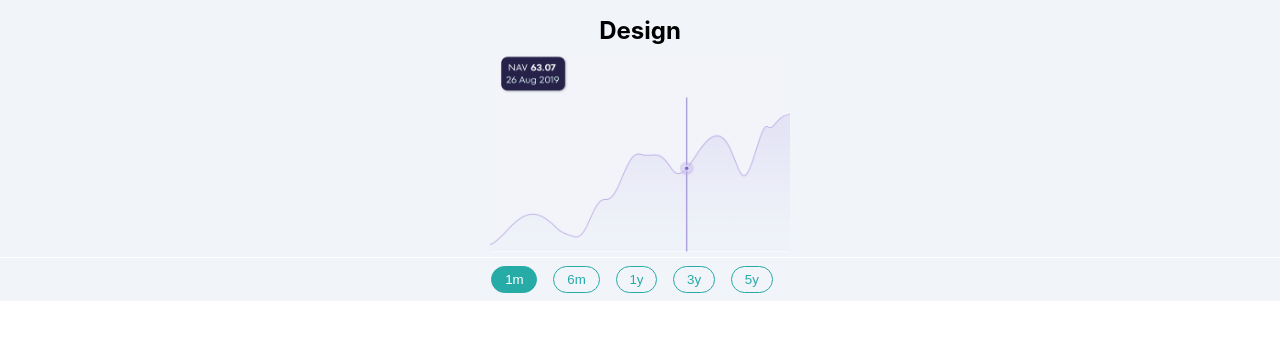
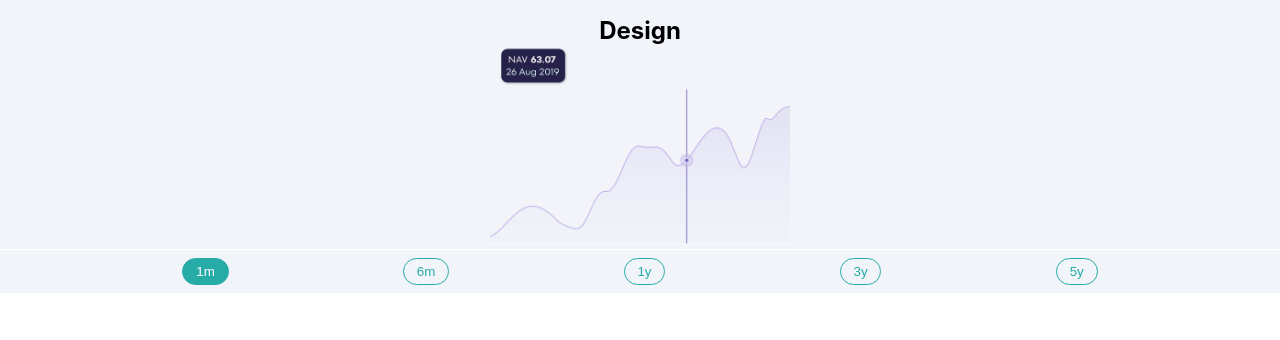
Before and after one commit to syed-minhaj-hussain/Graphs-POC, a React (Create React App) app: page / in a window 1280 px wide. Shown: the top 340 px of the page. Built offline with nearby package versions, Linux system fonts and the light colour scheme; what @visx/tooltip would draw is missing.

Commit message:
Updated Styling & removed some HTML

```diff
--- a/src/App.tsx
+++ b/src/App.tsx
@@ -12,7 +12,6 @@ function App() {
 
   return (
     <div className="App">
-      {/* <h1 style={{ textAlign: "center", margin: "16px 0" }}>Charts POC</h1> */}
       <div
         style={{
           display: "flex",
@@ -47,11 +46,12 @@ function App() {
       <div
         style={{
           display: "flex",
-          justifyContent: "center",
+          justifyContent: "space-evenly",
           width: "100vw",
           marginTop: "1px",
           backgroundColor: "#F1F4F9",
           padding: "0.5rem",
+          alignItems: "center",
         }}
       >
         <button
@@ -60,7 +60,7 @@ function App() {
             border: `0.1rem solid #27ABA7`,
             color: selected === "1m" ? "#FFFFFF" : "#27ABA7",
             backgroundColor: selected === "1m" ? "#27ABA7" : "#F1F4F9",
-            marginRight: "1rem",
+            // marginRight: "1rem",
           }}
           onClick={() => {
             setSelected("1m");
@@ -75,7 +75,7 @@ function App() {
             border: `0.1rem solid #27ABA7`,
             color: selected === "6m" ? "#FFFFFF" : "#27ABA7",
             backgroundColor: selected === "6m" ? "#27ABA7" : "#F1F4F9",
-            marginRight: "1rem",
+            // marginRight: "1rem",
           }}
           onClick={() => {
             setSelected("6m");
@@ -90,7 +90,7 @@ function App() {
             border: `0.1rem solid #27ABA7`,
             color: selected === "1y" ? "#FFFFFF" : "#27ABA7",
             backgroundColor: selected === "1y" ? "#27ABA7" : "#F1F4F9",
-            marginRight: "1rem",
+            // marginRight: "1rem",
           }}
           onClick={() => {
             setSelected("1y");
@@ -105,7 +105,7 @@ function App() {
             border: `0.1rem solid #27ABA7`,
             color: selected === "3y" ? "#FFFFFF" : "#27ABA7",
             backgroundColor: selected === "3y" ? "#27ABA7" : "#F1F4F9",
-            marginRight: "1rem",
+            // marginRight: "1rem",
           }}
           onClick={() => {
             setSelected("3y");
@@ -120,7 +120,7 @@ function App() {
             border: `0.1rem solid #27ABA7`,
             color: selected === "5y" ? "#FFFFFF" : "#27ABA7",
             backgroundColor: selected === "5y" ? "#27ABA7" : "#F1F4F9",
-            marginRight: "1rem",
+            // marginRight: "1rem",
           }}
           onClick={() => {
             setSelected("5y");
--- a/src/index.css
+++ b/src/index.css
@@ -5,15 +5,15 @@
 }
 body {
   margin: 0;
-	font-family: -apple-system, BlinkMacSystemFont, 'Segoe UI', 'Roboto', 'Oxygen',
-		'Ubuntu', 'Cantarell', 'Fira Sans', 'Droid Sans', 'Helvetica Neue',
+  font-family: -apple-system, BlinkMacSystemFont, "Segoe UI", "Roboto", "Oxygen",
+    "Ubuntu", "Cantarell", "Fira Sans", "Droid Sans", "Helvetica Neue",
     sans-serif;
   -webkit-font-smoothing: antialiased;
   -moz-osx-font-smoothing: grayscale;
 }
 
 code {
-	font-family: source-code-pro, Menlo, Monaco, Consolas, 'Courier New',
+  font-family: source-code-pro, Menlo, Monaco, Consolas, "Courier New",
     monospace;
 }
 
@@ -21,7 +21,3 @@ code {
   padding: 0.3rem 0.8rem;
   border-radius: 1rem;
 }
-
-h2 {
-	margin-bottom: 8px;
-}
```
Also changed, not shown: src/App.css (+0 -44 lines). Lines whose indentation alone changed are shown as unchanged.
